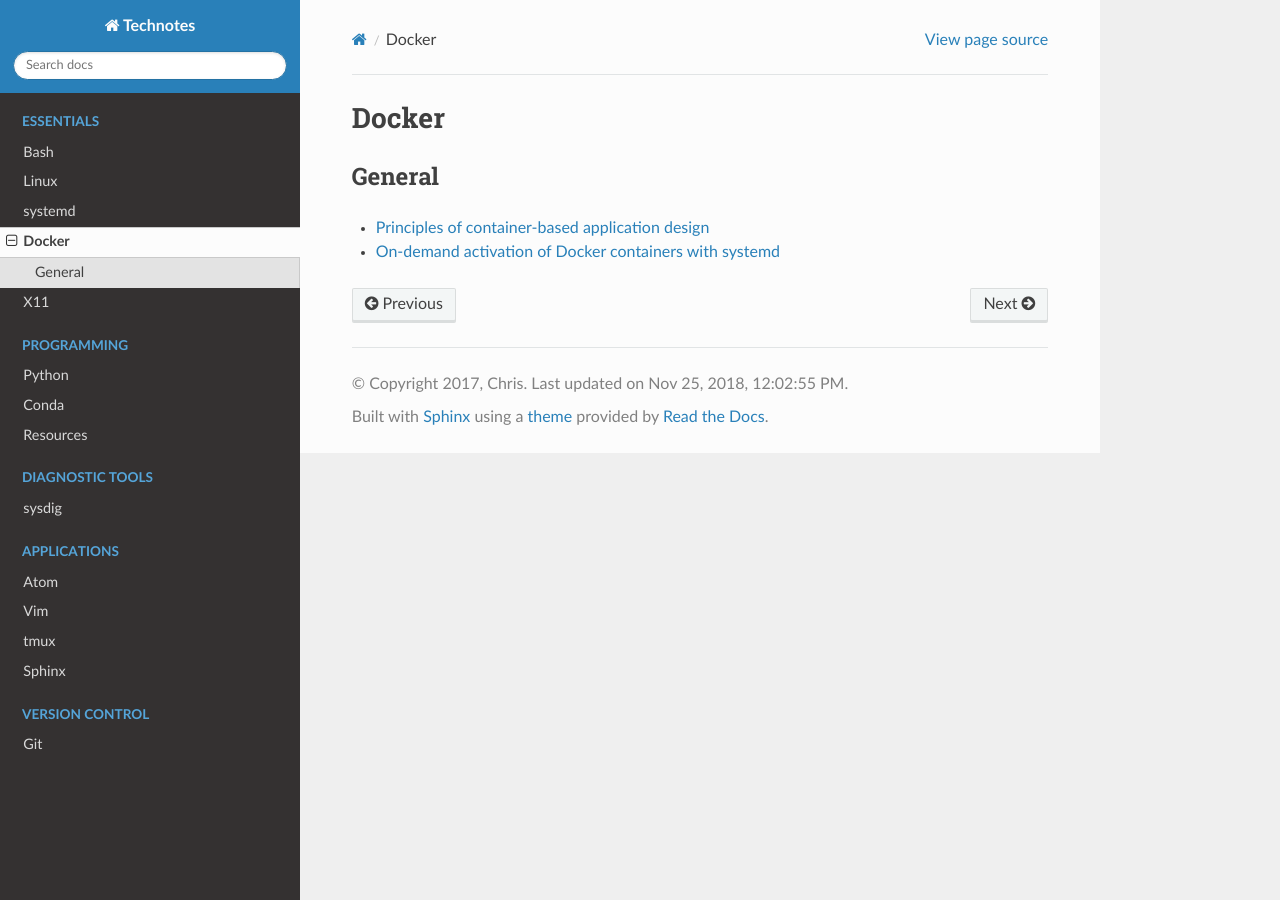
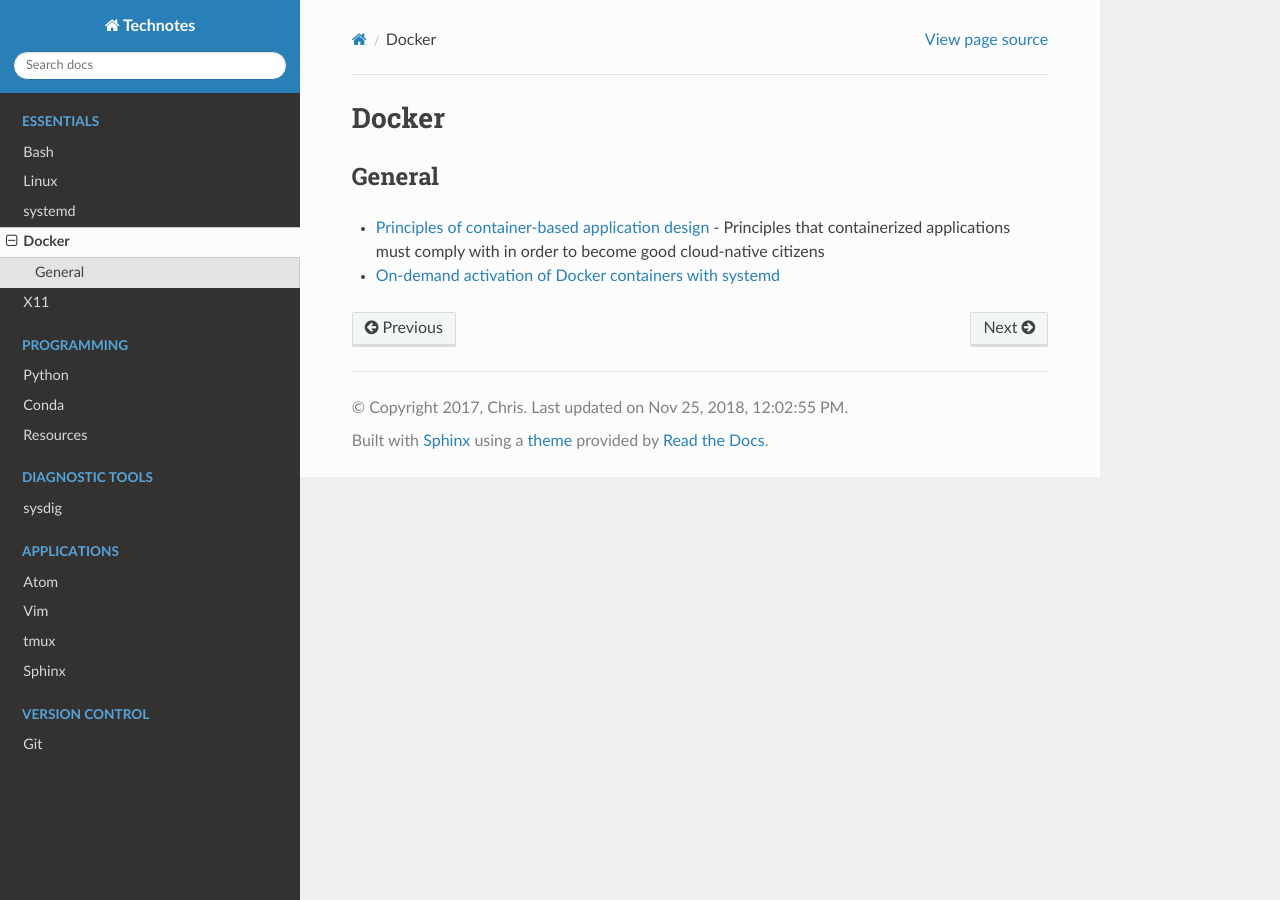
Before and after one commit to heterotopian/technotes, a Sphinx documentation site: the page built from source/docker.rst, in a window 1280 px wide. Built offline with Sphinx 7.4.7 and the Read the Docs theme 2.0.0, drawn with Linux system fonts in a browser that asks for light colours.

Commit message:
Update links

```diff
--- a/source/docker.rst
+++ b/source/docker.rst
@@ -7,5 +7,6 @@ Docker
 General
 =======
 
-- `Principles of container-based application design <http://blog.kubernetes.io/2018/03/principles-of-container-app-design.html>`_
+- `Principles of container-based application design <https://www.redhat.com/en/resources/cloud-native-container-design-whitepaper>`_ -
+  Principles that containerized applications must comply with in order to become good cloud-native citizens
 - `On-demand activation of Docker containers with systemd <https://developer.atlassian.com/blog/2015/03/docker-systemd-socket-activation/>`_
```
